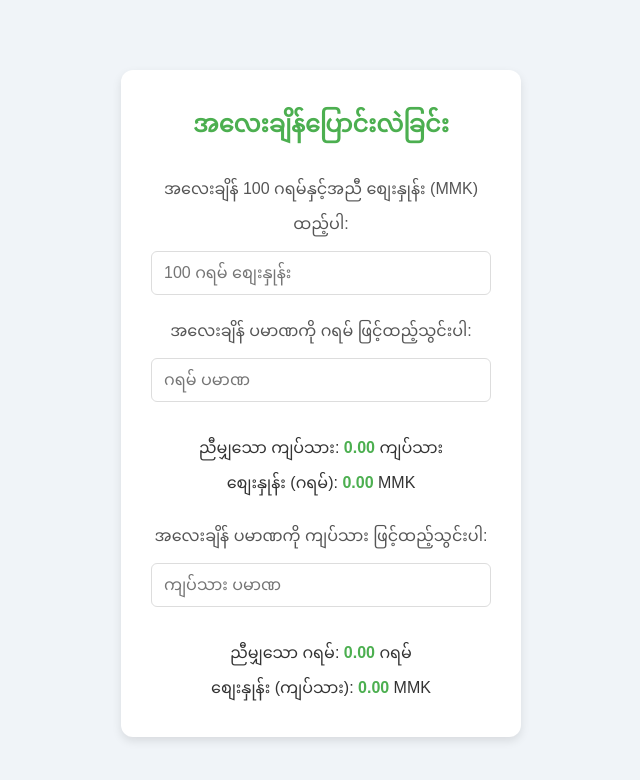
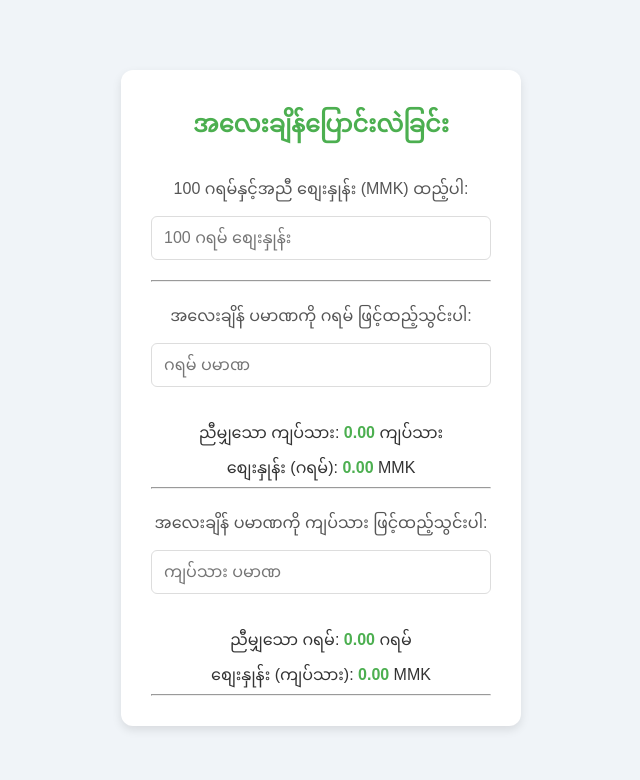
Before and after one commit to zwe-lwin-00/Gram-and-Kyat-Thar-Converter, a plain HTML site: page index.html in a window 1280 px wide. Shown: the whole page, without its empty margins (319-959 px from the left). Drawn offline with Linux system fonts and the light colour scheme.

Commit message:
Update index.html

```diff
--- a/index.html
+++ b/index.html
@@ -143,9 +143,11 @@
 
         <!-- Price per 100 grams Input Block -->
         <div>
-            <label for="pricePer100Grams">အလေးချိန် 100 ဂရမ်နှင့်အညီ စျေးနှုန်း (MMK) ထည့်ပါ:</label>
+            <label for="pricePer100Grams">100 ဂရမ်နှင့်အညီ စျေးနှုန်း (MMK) ထည့်ပါ:</label>
             <input type="number" id="pricePer100Grams" placeholder="100 ဂရမ် စျေးနှုန်း" oninput="calculatePrice()">
         </div>
+        <hr>
+        <br>
 
         <!-- Grams to Kyattha Conversion Block -->
         <div>
@@ -156,6 +158,7 @@
                 <p>စျေးနှုန်း (ဂရမ်): <span id="pricePerGramOutput">0.00</span> MMK</p>
             </div>
         </div>
+        <hr>
         <br>
 
         <!-- Kyattha to Grams Conversion Block -->
@@ -167,6 +170,7 @@
                 <p>စျေးနှုန်း (ကျပ်သား): <span id="pricePerKyatthaOutput">0.00</span> MMK</p>
             </div>
         </div>
+        <hr>
     </div>
 
     <script>
```
